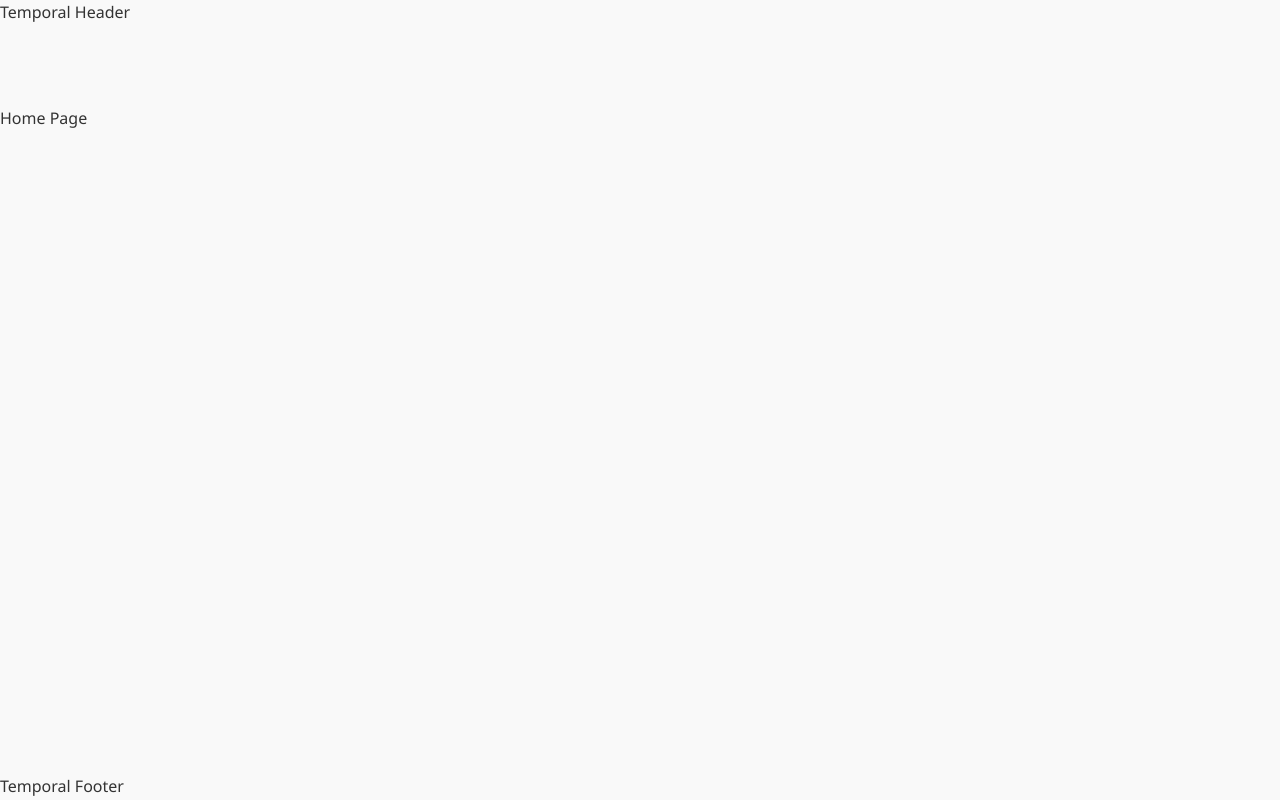
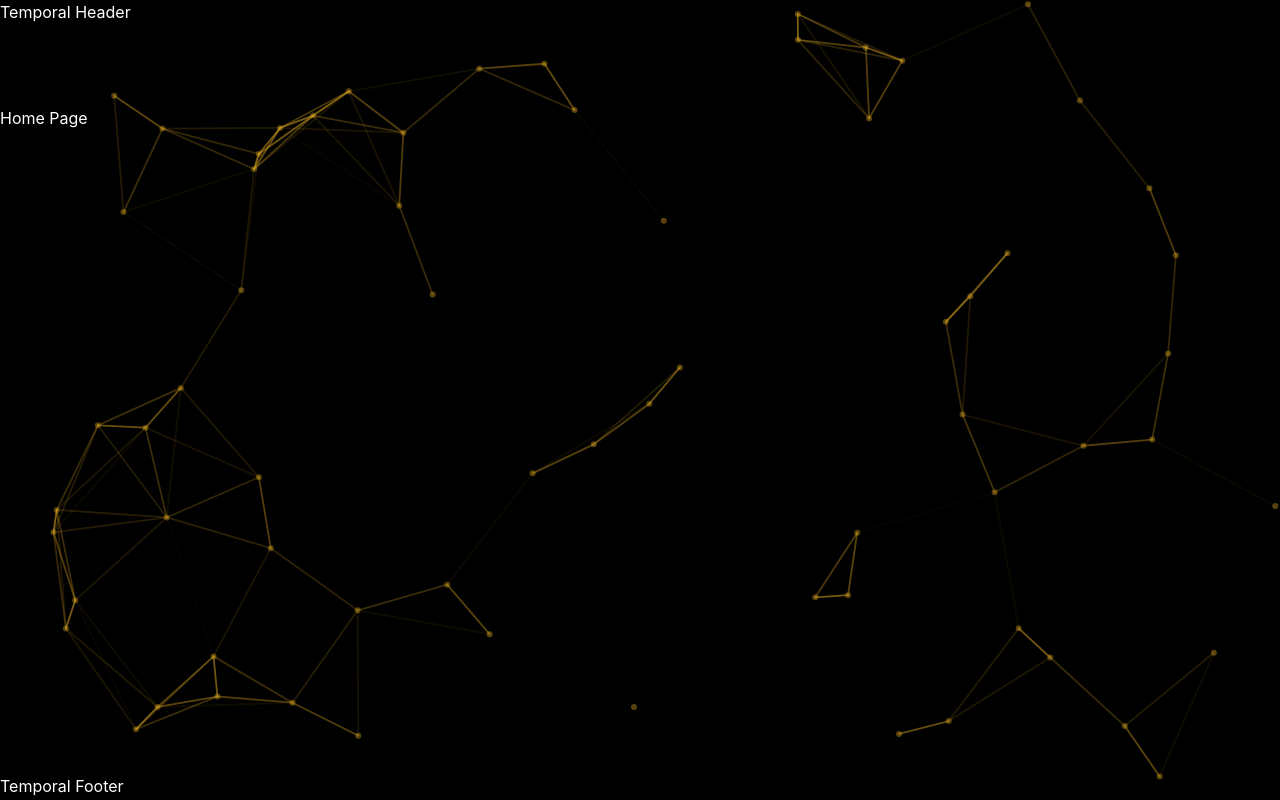
Before and after one commit to Ricky-Santiago/Portfolio-React, a React (Vite) app: page / in a window 1280 px wide. Built offline with nearby package versions, Linux system fonts and the light colour scheme.

Commit message:
feat: añadir fondo de red de partículas animadas con módulos CSS

```diff
--- a/src/App.css
+++ b/src/App.css
@@ -3,6 +3,13 @@
   max-width: 100%;
   margin: 0;
   padding: 0;
+  position: relative;
+  z-index: 2;
+}
+
+/* Asegurar que el contenido esté sobre el fondo */
+.layout {
+  background-color: transparent;
 }
 
 /* Utilidades */
@@ -21,3 +28,19 @@
 .mb-3 { margin-bottom: var(--spacing-md); }
 .mb-4 { margin-bottom: var(--spacing-lg); }
 .mb-5 { margin-bottom: var(--spacing-xl); }
+
+/* Asegurar que el texto sea visible sobre fondo negro */
+* {
+  color: #FFFFFF;
+}
+
+/* Enlaces visibles */
+a {
+  color: #FFD700;
+  text-decoration: none;
+}
+
+a:hover {
+  color: #FFA500;
+  text-decoration: underline;
+}
--- a/src/App.tsx
+++ b/src/App.tsx
@@ -4,11 +4,15 @@ import Home from './pages/Home/Home';
 import Projects from './pages/Projects/Projects';
 import About from './pages/About/About';
 import Contact from './pages/Contact/Contact';
+import BackgroundAnimado from './components/BackgroundAnimado/BackgroundAnimado';
 import './App.css';
 
 function App() {
   return (
     <Router>
+      {/* Fondo animado */}
+      <BackgroundAnimado />
+
       <Layout>
         <Routes>
           <Route path="/" element={<Home />} />
--- /dev/null
+++ b/src/components/BackgroundAnimado/BackgroundAnimado.module.css
@@ -0,0 +1,11 @@
+/* BackgroundAnimado.module.css */
+.backgroundContainer {
+  display: block;
+  background: #000000;
+  position: fixed;
+  top: 0;
+  left: 0;
+  width: 100%;
+  height: 100%;
+  z-index: -1;
+}
--- /dev/null
+++ b/src/components/BackgroundAnimado/BackgroundAnimado.tsx
@@ -0,0 +1,148 @@
+import React, { useEffect, useRef } from 'react';
+import styles from './BackgroundAnimado.module.css';
+
+interface Particle {
+  x: number;
+  y: number;
+  vx: number;
+  vy: number;
+}
+
+const BackgroundAnimado: React.FC = () => {
+  const canvasRef = useRef<HTMLCanvasElement>(null);
+  const particlesRef = useRef<Particle[]>([]);
+  const animationRef = useRef<number | null>(null);
+
+  useEffect(() => {
+    const canvas = canvasRef.current;
+    if (!canvas) return;
+
+    const ctx = canvas.getContext('2d', { alpha: false });
+    if (!ctx) return;
+
+    let width = window.innerWidth;
+    let height = window.innerHeight;
+
+    // Configurar canvas con resolución alta
+    const setupCanvas = () => {
+      const dpr = window.devicePixelRatio || 1;
+
+      width = window.innerWidth;
+      height = window.innerHeight;
+
+      canvas.width = width * dpr;
+      canvas.height = height * dpr;
+      canvas.style.width = `${width}px`;
+      canvas.style.height = `${height}px`;
+
+      ctx.scale(dpr, dpr);
+    };
+
+    // Crear partículas
+    const createParticles = () => {
+      const particles: Particle[] = [];
+      const numberOfParticles = Math.floor((width * height) / 15000);
+
+      for (let i = 0; i < numberOfParticles; i++) {
+        particles.push({
+          x: Math.random() * width,
+          y: Math.random() * height,
+          vx: (Math.random() - 0.5) * 0.5,
+          vy: (Math.random() - 0.5) * 0.5,
+        });
+      }
+
+      return particles;
+    };
+
+    // Inicializar
+    setupCanvas();
+    particlesRef.current = createParticles();
+
+    // Manejar resize
+    const handleResize = () => {
+      setupCanvas();
+      particlesRef.current = createParticles();
+    };
+
+    window.addEventListener('resize', handleResize);
+
+    // Loop de animación
+    const animate = () => {
+      // Limpiar canvas con fondo negro
+      ctx.fillStyle = '#000000';
+      ctx.fillRect(0, 0, width, height);
+
+      const particles = particlesRef.current;
+      const maxDistance = 150;
+
+      // Actualizar posiciones
+      particles.forEach((particle) => {
+        // Actualizar posición
+        particle.x += particle.vx;
+        particle.y += particle.vy;
+
+        // Rebotar en los bordes
+        if (particle.x < 0 || particle.x > width) particle.vx *= -1;
+        if (particle.y < 0 || particle.y > height) particle.vy *= -1;
+
+        // Mantener dentro del canvas
+        particle.x = Math.max(0, Math.min(width, particle.x));
+        particle.y = Math.max(0, Math.min(height, particle.y));
+      });
+
+      // Dibujar líneas de conexión entre partículas cercanas
+      ctx.lineWidth = 1.8; // Líneas más gruesas (antes era 1)
+      ctx.lineCap = 'round'; // Bordes redondeados para mejor apariencia
+
+      for (let i = 0; i < particles.length; i++) {
+        for (let j = i + 1; j < particles.length; j++) {
+          const dx = particles[i].x - particles[j].x;
+          const dy = particles[i].y - particles[j].y;
+          const distance = Math.sqrt(dx * dx + dy * dy);
+
+          // Solo conectar si están cerca
+          if (distance < maxDistance) {
+            // Opacidad basada en distancia
+            const opacity = 1 - distance / maxDistance;
+            ctx.strokeStyle = `rgba(218, 165, 32, ${opacity * 0.7})`; // Aumentada de 0.6 a 0.7
+            ctx.beginPath();
+            ctx.moveTo(particles[i].x, particles[i].y);
+            ctx.lineTo(particles[j].x, particles[j].y);
+            ctx.stroke();
+          }
+        }
+      }
+
+      // Dibujar partículas con menos opacidad
+      particles.forEach((particle) => {
+        // Punto dorado con opacidad reducida
+        ctx.fillStyle = 'rgba(218, 165, 32, 0.4)'; // Opacidad reducida (antes era sólido)
+        ctx.beginPath();
+        ctx.arc(particle.x, particle.y, 3, 0, Math.PI * 2);
+        ctx.fill();
+      });
+
+      animationRef.current = requestAnimationFrame(animate);
+    };
+
+    animate();
+
+    // Cleanup
+    return () => {
+      window.removeEventListener('resize', handleResize);
+      if (animationRef.current !== null) {
+        cancelAnimationFrame(animationRef.current);
+      }
+    };
+  }, []);
+
+  return (
+    <canvas
+      ref={canvasRef}
+      className={styles.backgroundContainer}
+    />
+  );
+};
+
+export default BackgroundAnimado;
--- a/src/index.css
+++ b/src/index.css
@@ -1,16 +1,46 @@
 @import './styles/variables.css';
 @import './styles/global.css';
 
-/* Estilos específicos del portafolio */
+/* ===== ESTILOS GLOBALES CON FONDO NEGRO ===== */
+:root {
+  --yellow-primary: #FFD700;
+  --yellow-secondary: #FFA500;
+  --yellow-light: #FFF8DC;
+  --dark-bg: #000000;
+  --text-light: #FFFFFF;
+  --text-gray: #CCCCCC;
+}
+
+body {
+  margin: 0;
+  padding: 0;
+  background-color: #000000 !important;
+  color: white;
+  font-family: -apple-system, BlinkMacSystemFont, 'Segoe UI', 'Roboto', 'Oxygen',
+    'Ubuntu', 'Cantarell', 'Fira Sans', 'Droid Sans', 'Helvetica Neue',
+    sans-serif;
+  -webkit-font-smoothing: antialiased;
+  -moz-osx-font-smoothing: grayscale;
+}
+#root {
+  position: relative;
+  z-index: 1;
+}
+
+/* Fondo negro para todas las secciones */
 .portfolio-section {
   padding: var(--spacing-xl) 0;
+  background-color: transparent;
+  position: relative;
+  z-index: 1;
 }
 
+/* Títulos en blanco para contraste */
 .section-title {
   font-size: 2.5rem;
   margin-bottom: var(--spacing-lg);
   text-align: center;
-  color: var(--dark-color);
+  color: var(--text-light);
   position: relative;
 }
 
@@ -22,7 +52,7 @@
   transform: translateX(-50%);
   width: 60px;
   height: 4px;
-  background: var(--primary-color);
+  background: var(--yellow-primary);
   border-radius: 2px;
 }
 
@@ -36,3 +66,21 @@
     padding: var(--spacing-lg) 0;
   }
 }
+
+/* Scrollbar personalizado */
+::-webkit-scrollbar {
+  width: 10px;
+}
+
+::-webkit-scrollbar-track {
+  background: #111;
+}
+
+::-webkit-scrollbar-thumb {
+  background: var(--yellow-primary);
+  border-radius: 5px;
+}
+
+::-webkit-scrollbar-thumb:hover {
+  background: var(--yellow-secondary);
+}
--- /dev/null
+++ b/src/vite-env.d.ts
@@ -0,0 +1,4 @@
+declare module '*.module.css' {
+  const classes: { [key: string]: string };
+  export default classes;
+}
```
